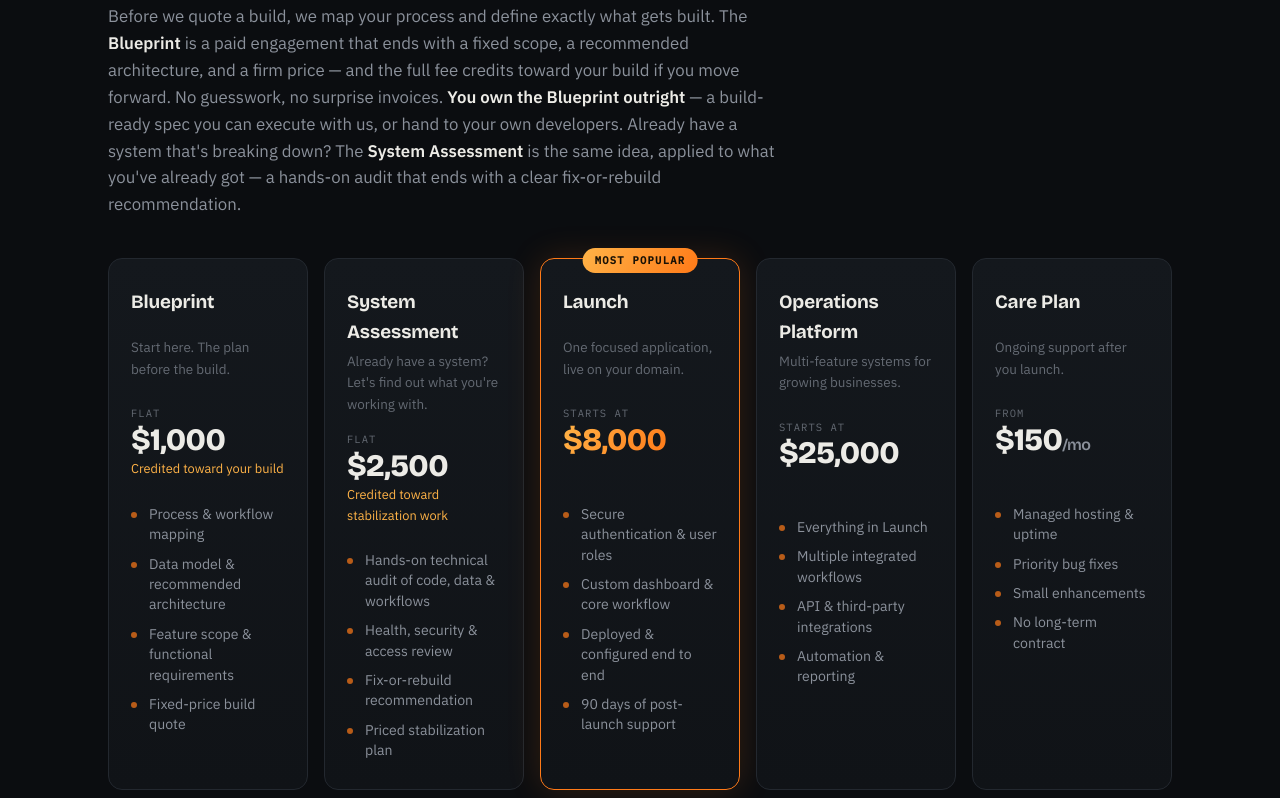
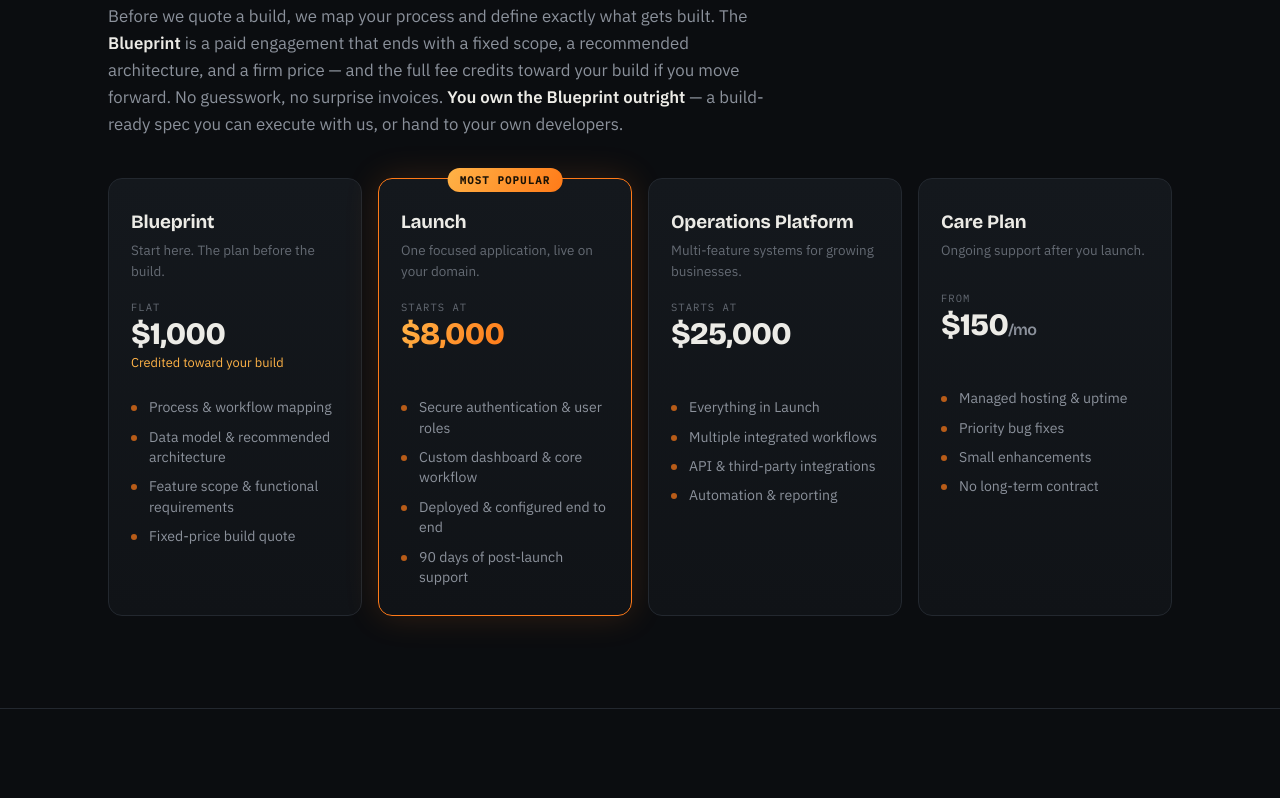
Before and after one commit to RWGOverlord/EmberforgeWorks, a website: page index.html in a window 1280 px wide. Shown: the part 4744-5542 px from the top of the page. Drawn offline with nearby package versions, Linux system fonts and the light colour scheme.

Commit message:
Remove System Assessment package from pricing
Co-Authored-By: Claude Opus 4.8 <noreply@anthropic.com>

```diff
--- a/index.html
+++ b/index.html
@@ -195,7 +195,7 @@
   /* PACKAGES */
   .lead-note{color:var(--muted);font-size:1.05rem;max-width:680px;margin-bottom:40px}
   .lead-note b{color:var(--ink);font-weight:600}
-  .pkg-grid{display:grid;grid-template-columns:repeat(5,1fr);gap:16px;align-items:stretch}
+  .pkg-grid{display:grid;grid-template-columns:repeat(4,1fr);gap:16px;align-items:stretch}
   .pkg{
     background:linear-gradient(180deg,var(--panel),var(--bg-2));
     border:1px solid var(--line);border-radius:14px;padding:28px 22px;
@@ -209,8 +209,8 @@
     background:linear-gradient(120deg,var(--ember-2),var(--ember));color:#1a1206;font-weight:600;
     padding:4px 12px;border-radius:999px;white-space:nowrap;
   }
-  .pkg .pname{font-family:"Bricolage Grotesque";font-weight:700;font-size:1.18rem;letter-spacing:-.01em;min-height:2.5em}
-  .pkg .ptag{color:var(--muted-2);font-size:.84rem;margin:3px 0 16px;min-height:52px}
+  .pkg .pname{font-family:"Bricolage Grotesque";font-weight:700;font-size:1.18rem;letter-spacing:-.01em}
+  .pkg .ptag{color:var(--muted-2);font-size:.84rem;margin:3px 0 16px;min-height:34px}
   .pkg .price-lbl{font-family:"IBM Plex Mono",monospace;font-size:10.5px;letter-spacing:.1em;text-transform:uppercase;color:var(--muted-2)}
   .pkg .price{font-family:"Bricolage Grotesque";font-weight:800;font-size:1.95rem;letter-spacing:-.02em;line-height:1;margin:2px 0 4px}
   .pkg .price .ember{background:linear-gradient(120deg,var(--ember-2),var(--ember));-webkit-background-clip:text;background-clip:text;color:transparent}
@@ -303,7 +303,6 @@
   .form-success h3{margin-bottom:8px}
   .form-success p{color:var(--muted);font-size:.95rem}
 
-  @media(max-width:1120px){ .pkg-grid{grid-template-columns:repeat(3,1fr)} }
   @media(max-width:980px){ .pkg-grid{grid-template-columns:repeat(2,1fr)} }
   @media(max-width:760px){
     .grid{grid-template-columns:1fr}
@@ -482,7 +481,7 @@
       <span class="kicker">How we work together</span>
       <h2>Every project starts with a Blueprint.</h2>
     </div>
-    <p class="lead-note reveal">Before we quote a build, we map your process and define exactly what gets built. The <b>Blueprint</b> is a paid engagement that ends with a fixed scope, a recommended architecture, and a firm price — and the full fee credits toward your build if you move forward. No guesswork, no surprise invoices. <b>You own the Blueprint outright</b> — a build-ready spec you can execute with us, or hand to your own developers. Already have a system that's breaking down? The <b>System Assessment</b> is the same idea, applied to what you've already got — a hands-on audit that ends with a clear fix-or-rebuild recommendation.</p>
+    <p class="lead-note reveal">Before we quote a build, we map your process and define exactly what gets built. The <b>Blueprint</b> is a paid engagement that ends with a fixed scope, a recommended architecture, and a firm price — and the full fee credits toward your build if you move forward. No guesswork, no surprise invoices. <b>You own the Blueprint outright</b> — a build-ready spec you can execute with us, or hand to your own developers.</p>
     <div class="pkg-grid">
 
       <div class="pkg reveal">
@@ -496,20 +495,6 @@
           <li>Data model &amp; recommended architecture</li>
           <li>Feature scope &amp; functional requirements</li>
           <li>Fixed-price build quote</li>
-        </ul>
-      </div>
-
-      <div class="pkg reveal">
-        <div class="pname">System Assessment</div>
-        <div class="ptag">Already have a system? Let's find out what you're working with.</div>
-        <span class="price-lbl">Flat</span>
-        <div class="price">$2,500</div>
-        <div class="credit">Credited toward stabilization work</div>
-        <ul>
-          <li>Hands-on technical audit of code, data &amp; workflows</li>
-          <li>Health, security &amp; access review</li>
-          <li>Fix-or-rebuild recommendation</li>
-          <li>Priced stabilization plan</li>
         </ul>
       </div>
 
```
